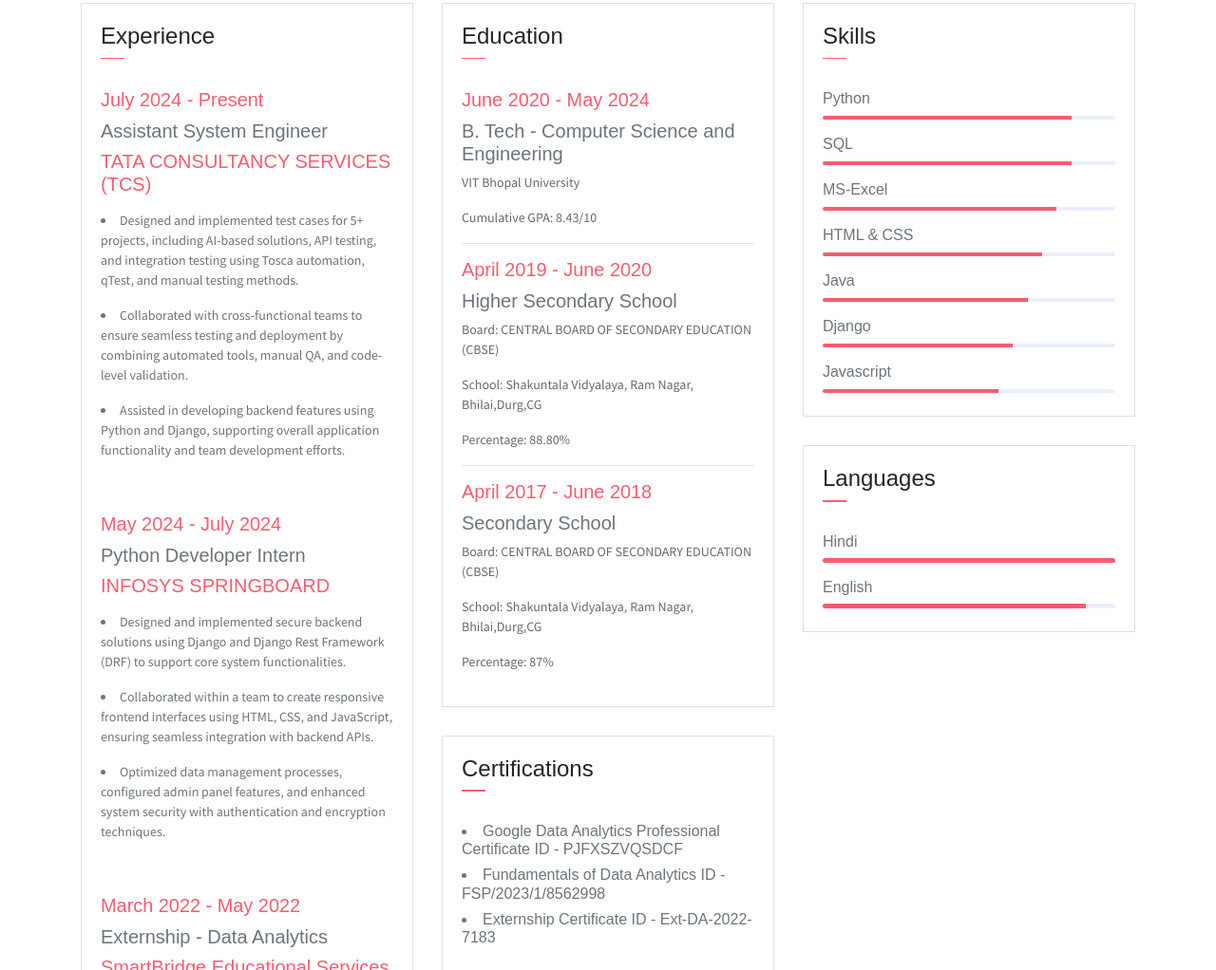
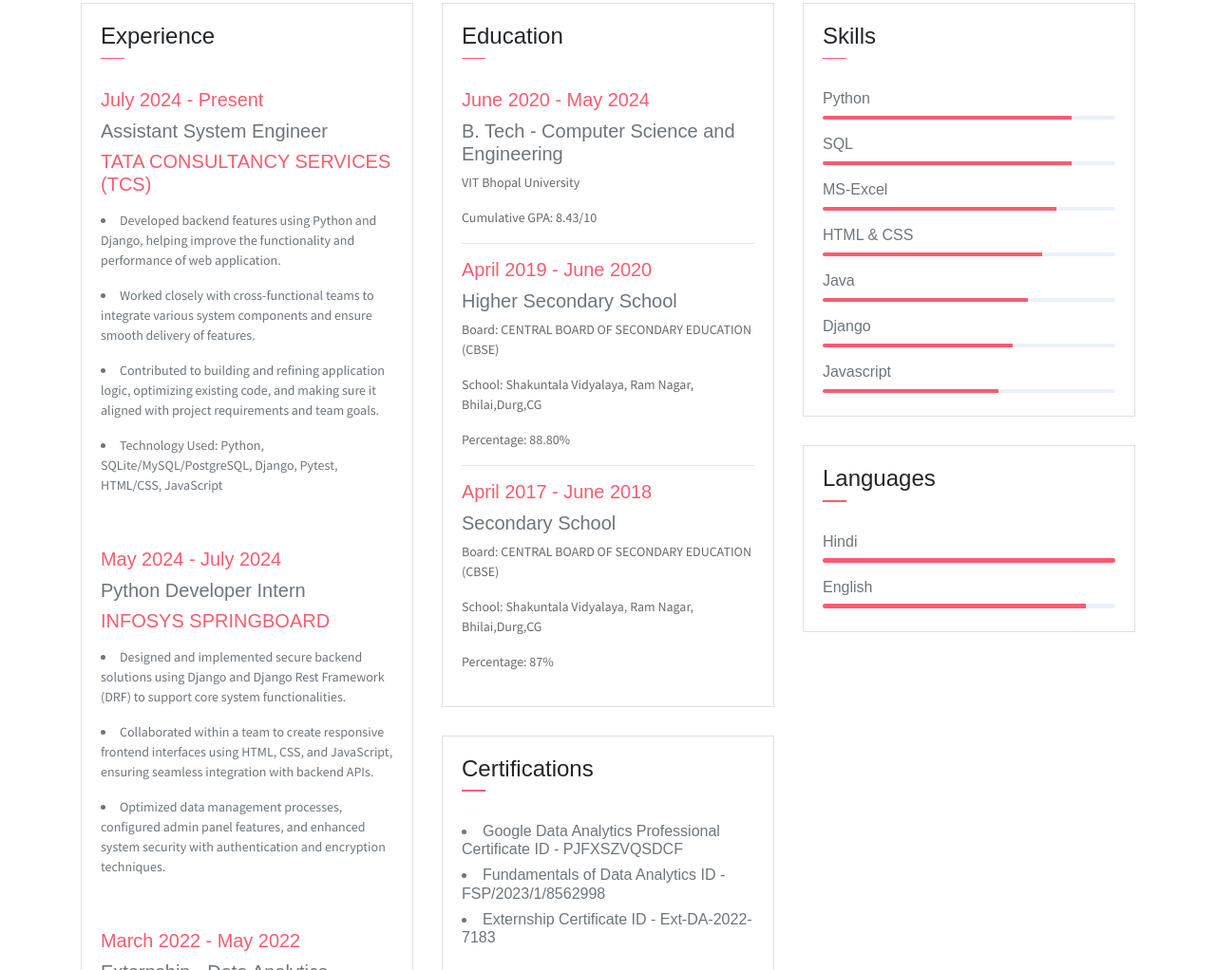
Before and after one commit to HarshChandravanshi/Portfolio, a plain HTML site: page index.html in a window 1280 px wide. Shown: the part 1377-2399 px from the top of the page at 95% size. Drawn offline with nearby package versions, Linux system fonts and the light colour scheme.

Commit message:
second commit

```diff
--- a/index.html
+++ b/index.html
@@ -120,9 +120,12 @@
                             <h5 class="header-subtitle">Assistant System Engineer</h5>
                             <h5 class="header-mono"><span class="text-danger">TATA CONSULTANCY SERVICES (TCS) </span></h5>
                             <!--<P>Externship programme in data analytics is excellent experience. They have provided the necessary instruction and oversight for the project.I used IBM Cognos Analytics to create the DHL Logistics Facility Data Analytics project.</P>-->
-                            <P class="subtitle"><li>Designed and implemented test cases for 5+ projects, including AI-based solutions, API testing, and integration testing using Tosca automation, qTest, and manual testing methods.</li></P>
-                            <P class="subtitle"><li>Collaborated with cross-functional teams to ensure seamless testing and deployment by combining automated tools, manual QA, and code-level validation.</li></P>
-                            <P class="subtitle"><li>Assisted in developing backend features using Python and Django, supporting overall application functionality and team development efforts.</li></P>
+                            <P class="subtitle"><li>Developed backend features using Python and Django, helping improve the functionality and performance of web
+application.</li></P>
+                            <P class="subtitle"><li>Worked closely with cross-functional teams to integrate various system components and ensure smooth delivery of features.</li></P>
+                            <P class="subtitle"><li>Contributed to building and refining application logic, optimizing existing code, and making sure it aligned with project
+requirements and team goals. </li></P>
+                            <P class="subtitle"><li>Technology Used: Python, SQLite/MySQL/PostgreSQL, Django, Pytest, HTML/CSS, JavaScript</li></P>
                         </div>
                         <div class="card-body">
                             <h6 class="title text-danger">May 2024 - July 2024</h6>
```
